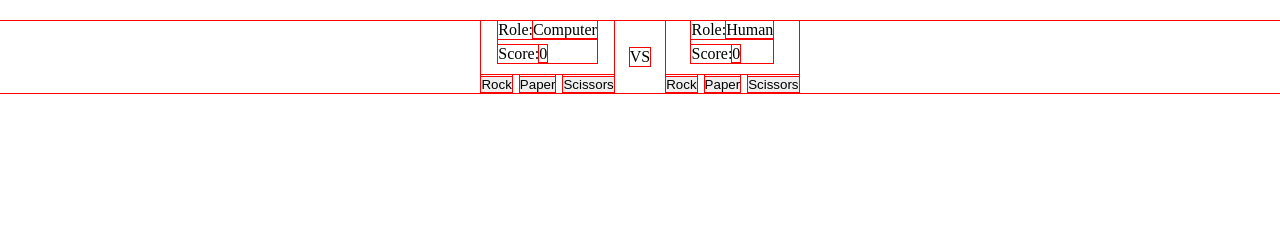
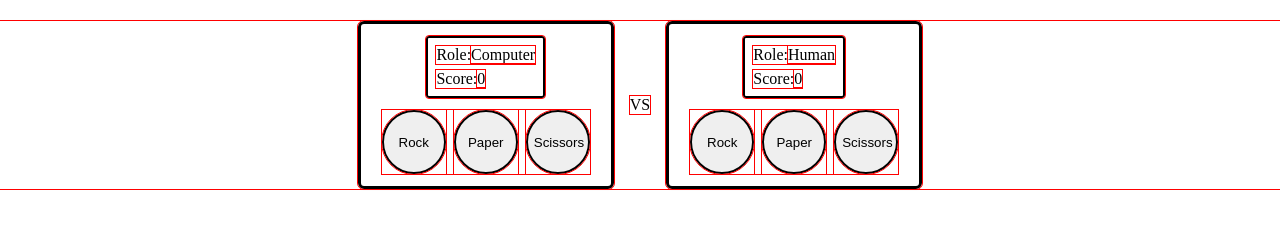
Before and after one commit to singularwind979/odin-rps, a website with bundled scripts: page index.html in a window 1280 px wide. Shown: the part 40-268 px from the top of the page. Built offline with nearby package versions, Linux system fonts and the light colour scheme.

Commit message:
feat(ui): apply sizing utilities
Co-Authored-By: Claude Code <noreply@anthropic.com>

```diff
--- a/index.html
+++ b/index.html
@@ -13,29 +13,29 @@
 
     <div class="flexbox-row main-center cross-center g-4">
 
-        <div class="flexbox-col cross-center g-3">
-            <div class="flexbox-col cross-start g-1">
+        <div class="flexbox-col cross-center g-3 p-3 fixed-size-x-8 b-2 r-4 sh-2">
+            <div class="flexbox-col cross-start g-1 p-2 b-1 r-2">
                 <div>Role:<span>Computer</span></div>
                 <div>Score:<span>0</span></div>
             </div>
             <ul class="flexbox-row main-center g-2">
-                <li><button>Rock</button></li>
-                <li><button>Paper</button></li>
-                <li><button>Scissors</button></li>
+                <li><button class="p-1 fixed-size-4 b-1 r-pill sh-1">Rock</button></li>
+                <li><button class="p-1 fixed-size-4 b-1 r-pill sh-1">Paper</button></li>
+                <li><button class="p-1 fixed-size-4 b-1 r-pill sh-1">Scissors</button></li>
             </ul>
         </div>
 
         <div>VS</div>
 
-        <div class="flexbox-col cross-center g-3">
-            <div class="flexbox-col cross-start g-1">
+        <div class="flexbox-col cross-center g-3 p-3 fixed-size-x-8 b-2 r-4 sh-2">
+            <div class="flexbox-col cross-start g-1 p-2 b-1 r-2">
                 <div>Role:<span>Human</span></div>
                 <div>Score:<span>0</span></div>
             </div>
             <ul class="flexbox-row main-center g-2">
-                <li><button>Rock</button></li>
-                <li><button>Paper</button></li>
-                <li><button>Scissors</button></li>
+                <li><button class="p-1 fixed-size-4 b-1 r-pill sh-1">Rock</button></li>
+                <li><button class="p-1 fixed-size-4 b-1 r-pill sh-1">Paper</button></li>
+                <li><button class="p-1 fixed-size-4 b-1 r-pill sh-1">Scissors</button></li>
             </ul>
         </div>
 
```
